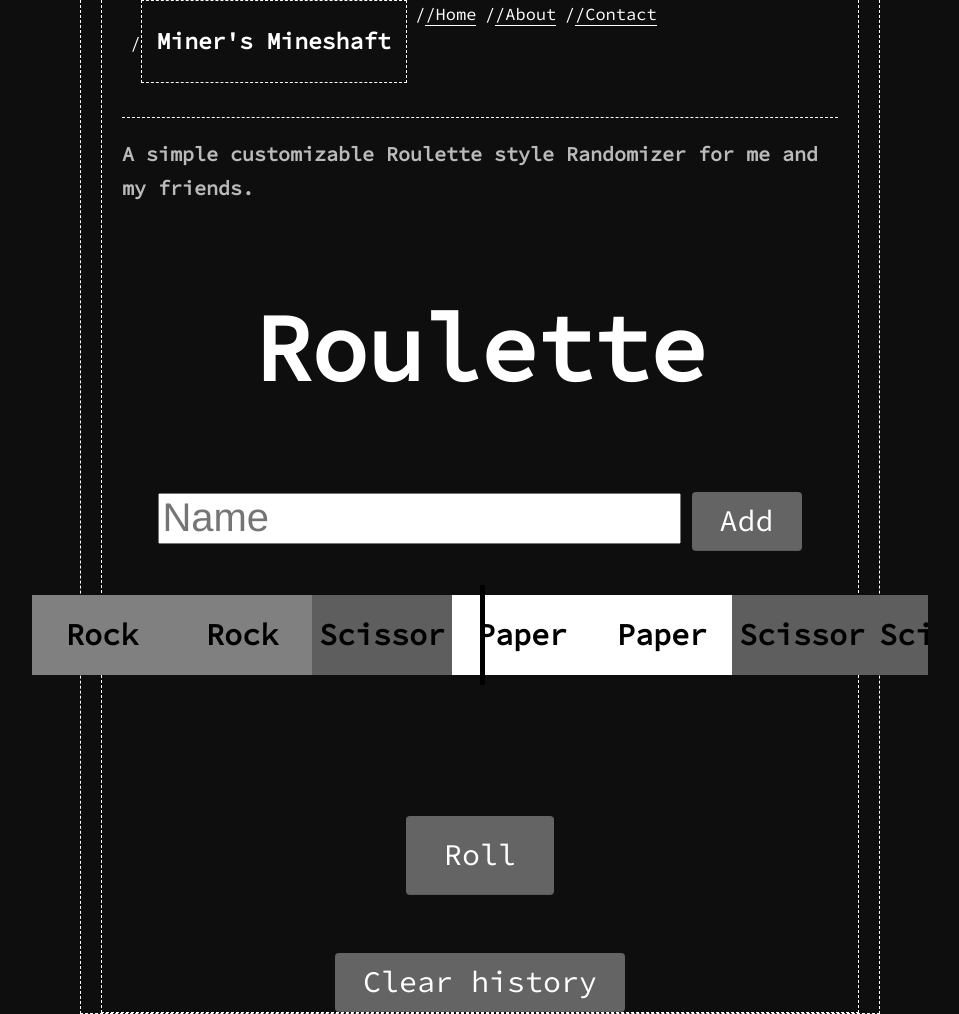
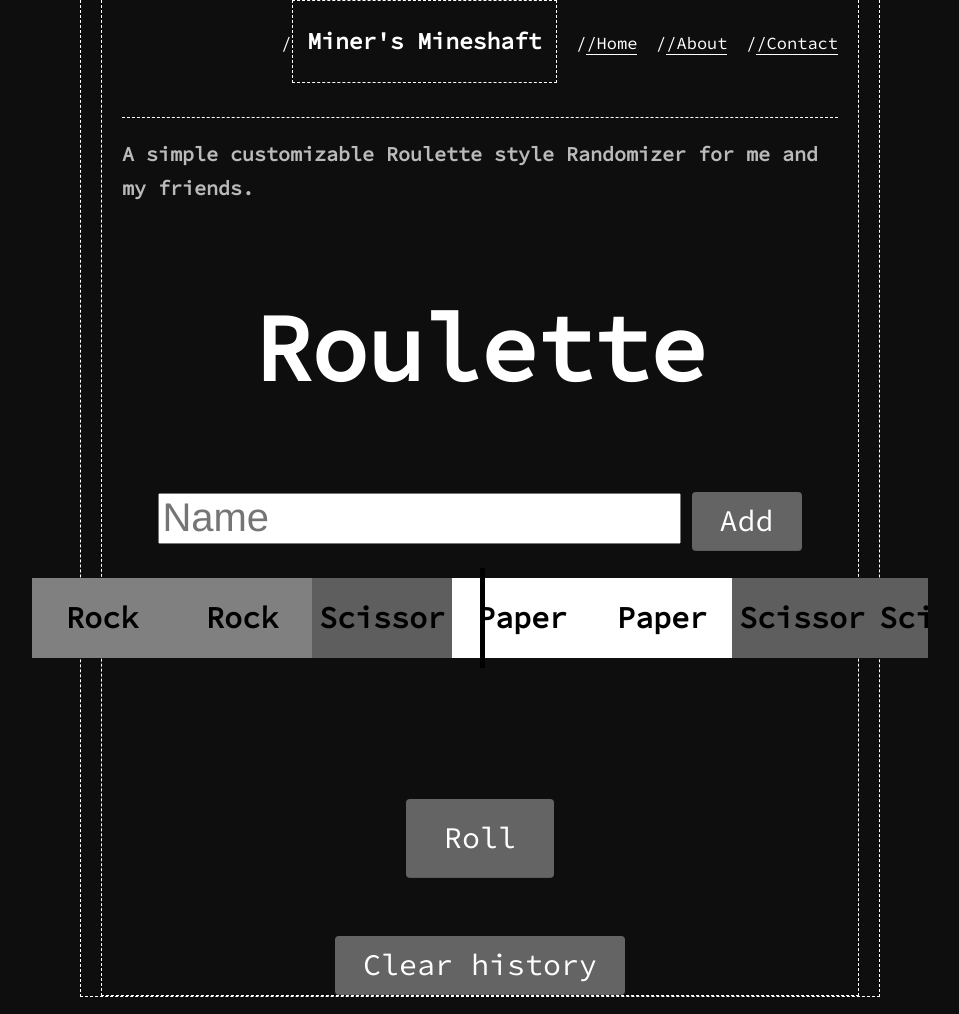
Before and after one commit to MinerBryan/mineshaft, a Jekyll site: the page built from _posts/2020-11-12-roulette.md, in a window 1280 px wide. Shown: the whole page, without its empty margins (160-1119 px from the left). Built offline with Jekyll 4.4.1, drawn with Linux system fonts in a browser that asks for light colours.

Commit message:
Update roulette.css

```diff
--- a/css/roulette.css
+++ b/css/roulette.css
@@ -1,10 +1,5 @@
 @import url('https://fonts.googleapis.com/css?family=Source+Code+Pro');
 
-@mixin media-query($device) {
-    @media screen and (max-width: $device) {
-        @content;
-    }
-}
 * {
     box-sizing: border-box;
     text-rendering: geometricPrecision;
@@ -178,12 +173,6 @@
 button {
     font-size: 48px;
 }
-ul{
-    display: flex;
-    flex-wrap: wrap;
-    overflow: hidden;
-    width: 80%;
-}
 .winners > div {
     float: left;
     min-width: 10%;
```
